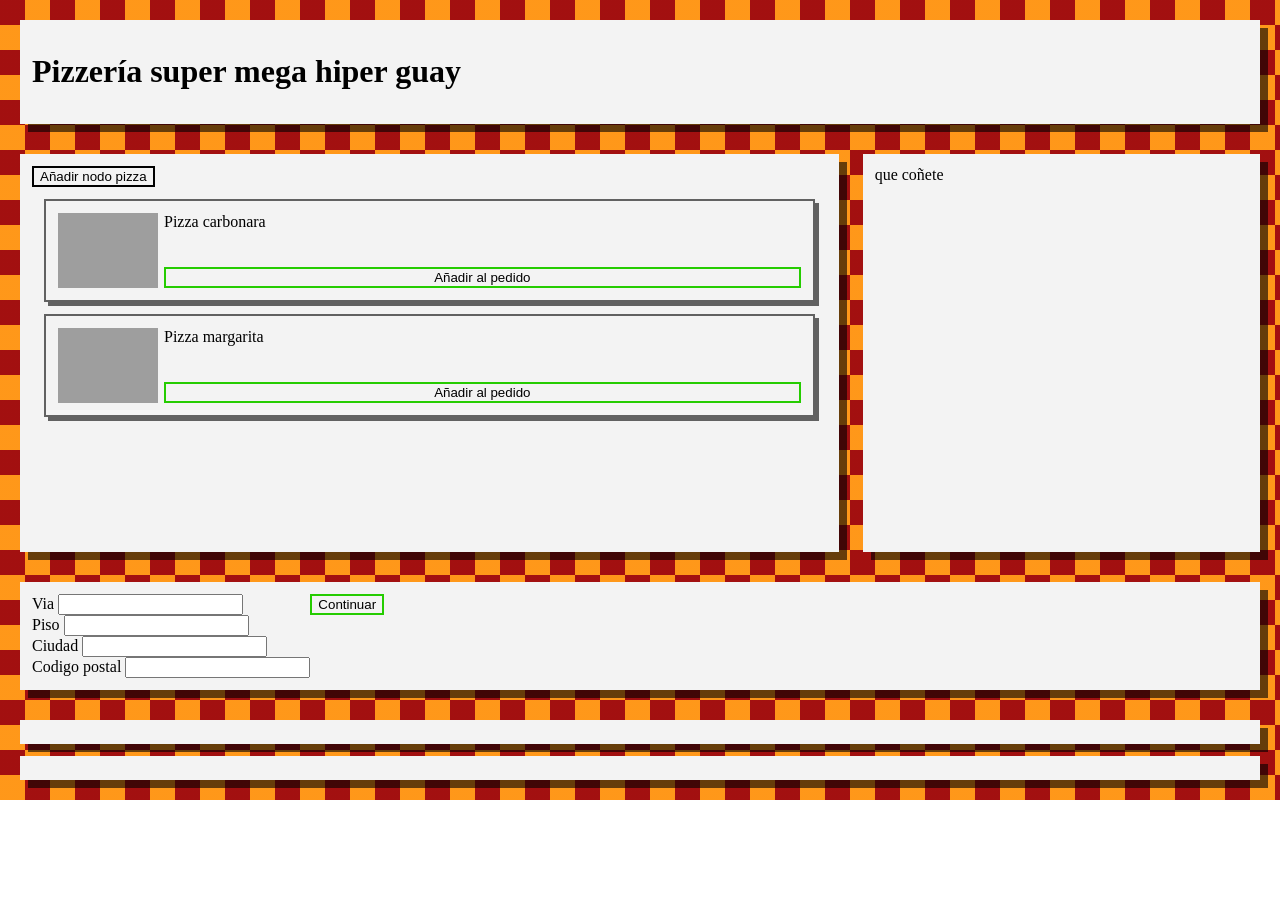
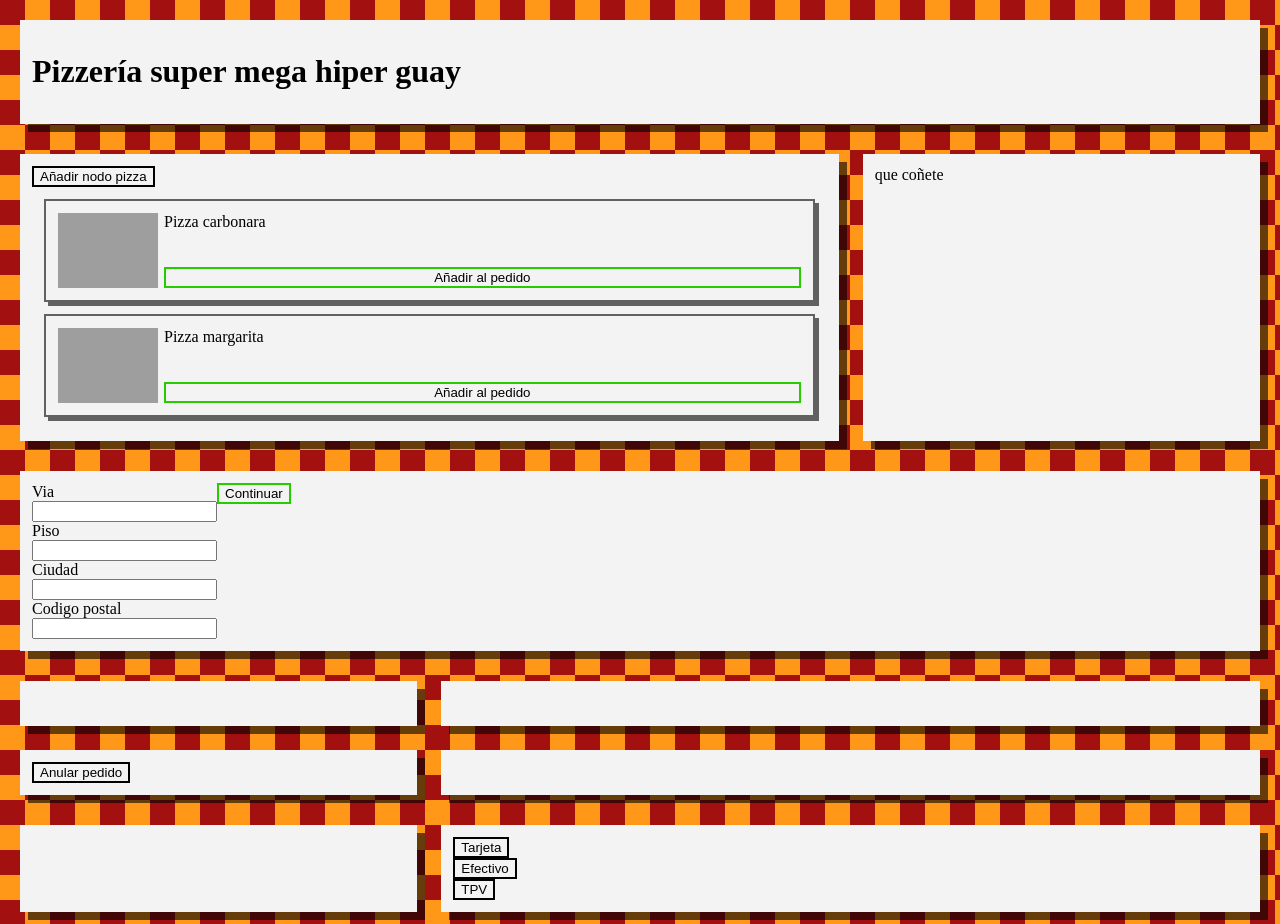
Before and after one commit to Tau5/pizzeria-design, a website with bundled scripts: page src/index.html in a window 1280 px wide. Before the commit the page ends 800 px from the top, so only its background shows below. Built offline with nearby package versions, Linux system fonts and the light colour scheme; grey boxes are pictures that could not be loaded.

Commit message:
Vista trackeo y vista pago

```diff
--- a/src/index.html
+++ b/src/index.html
@@ -28,24 +28,28 @@
                     <label for="via">
                         Via
                     </label>
+                    <br>
                     <input type="text" id="via" name="via">
                 </div>
                 <div id="portal/piso">
                     <label for="piso">
                         Piso
                     </label>
+                    <br>
                     <input type="text" id="piso" name="piso">
                 </div>
                 <div id="ciu">
                     <label for="ciudad">
                         Ciudad
                     </label>
+                    <br>
                     <input type="text" name="ciudad" id="ciudad">
                 </div>
                 <div id="postal">
                     <label for="codigoPostal">
                         Codigo postal
                     </label>
+                    <br>
                     <input type="number" name="codigoPostal" id="codigoPostal">
                 </div>
             </form>
@@ -55,12 +59,52 @@
                 </button>
             </div>
         </div>
-        <div id="trackeo">
+        <div id="trackeo" class="layout-bigright-4way expand">
             <div class="card">
+              <p>
 
+              </p>
             </div>
             <div class="card">
+                <p>
 
+                </p>
+            </div>
+            <div class="card">
+                <p>
+
+                </p>
+                <button onclick="" class="button">
+                    Anular pedido
+                </button>
+            </div>
+            <div class="card">
+                <p>
+                </p>
+            </div>
+        </div>
+        <div id="pagar" class="layout-bigright">
+            <div class="card">
+                <p>
+
+                </p>
+            </div>
+            <div class="card">
+                <div id="tarteja">
+                    <button>
+                        Tarjeta
+                    </button>
+                </div>
+                <div id="efectivo">
+                    <button class="button">
+                        Efectivo
+                    </button>
+                </div>
+                <div id="tpv">
+                    <button class="button">
+                        TPV
+                    </button>
+                </div>
             </div>
         </div>
     </div>
```
